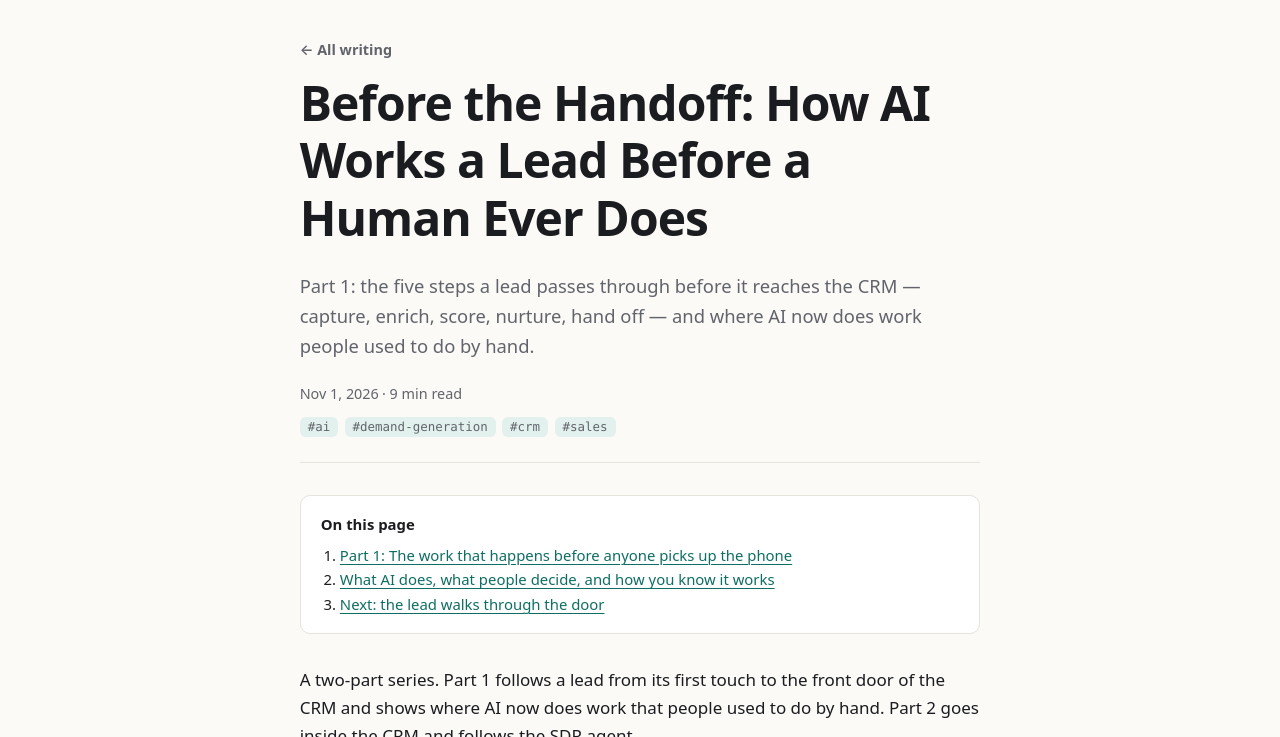
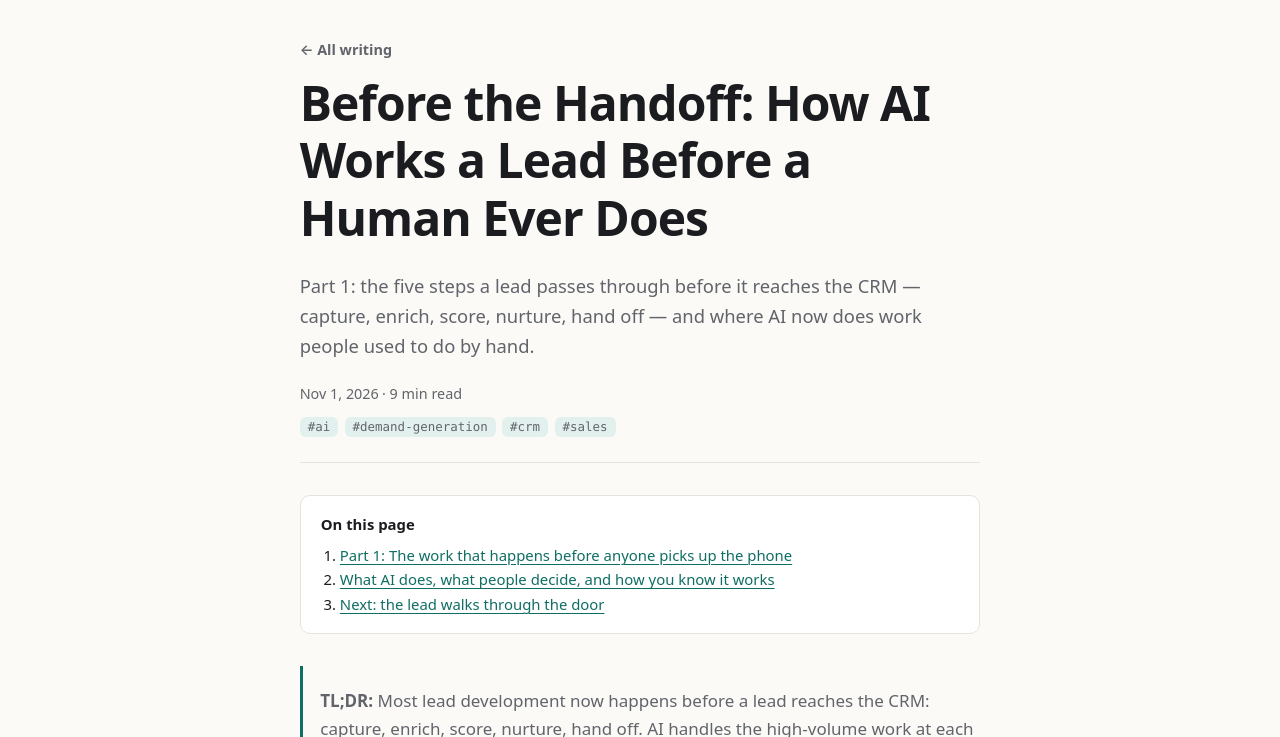
Before and after one commit to saurabhrawane/saupal.com, an Astro site: page /blog/before-the-handoff-ai-lead-development in a window 1280 px wide. Shown: the part 63-800 px from the top of the page. Built offline with nearby package versions, Linux system fonts and the light colour scheme; Astro itself is replaced by a stand-in of ours.

Commit message:
Update before-the-handoff-ai-lead-development.md

```diff
--- a/src/content/blog/before-the-handoff-ai-lead-development.md
+++ b/src/content/blog/before-the-handoff-ai-lead-development.md
@@ -4,7 +4,7 @@ description: "Part 1: the five steps a lead passes through before it reaches the
 pubDate: 2026-11-01
 tags: ["ai", "demand-generation", "crm", "sales"]
 ---
-
+> **TL;DR:** Most lead development now happens before a lead reaches the CRM: capture, enrich, score, nurture, hand off. AI handles the high-volume work at each step, while people set the rules and the handoff bar. Leads that aren’t ready keep getting nurtured, and those that don’t convert come back to nurture instead of being dropped.
 A two-part series. Part 1 follows a lead from its first touch to the front door of the CRM and shows where AI now does work that people used to do by hand. Part 2 goes inside the CRM and follows the SDR agent.
 
 ## Part 1: The work that happens before anyone picks up the phone
```
